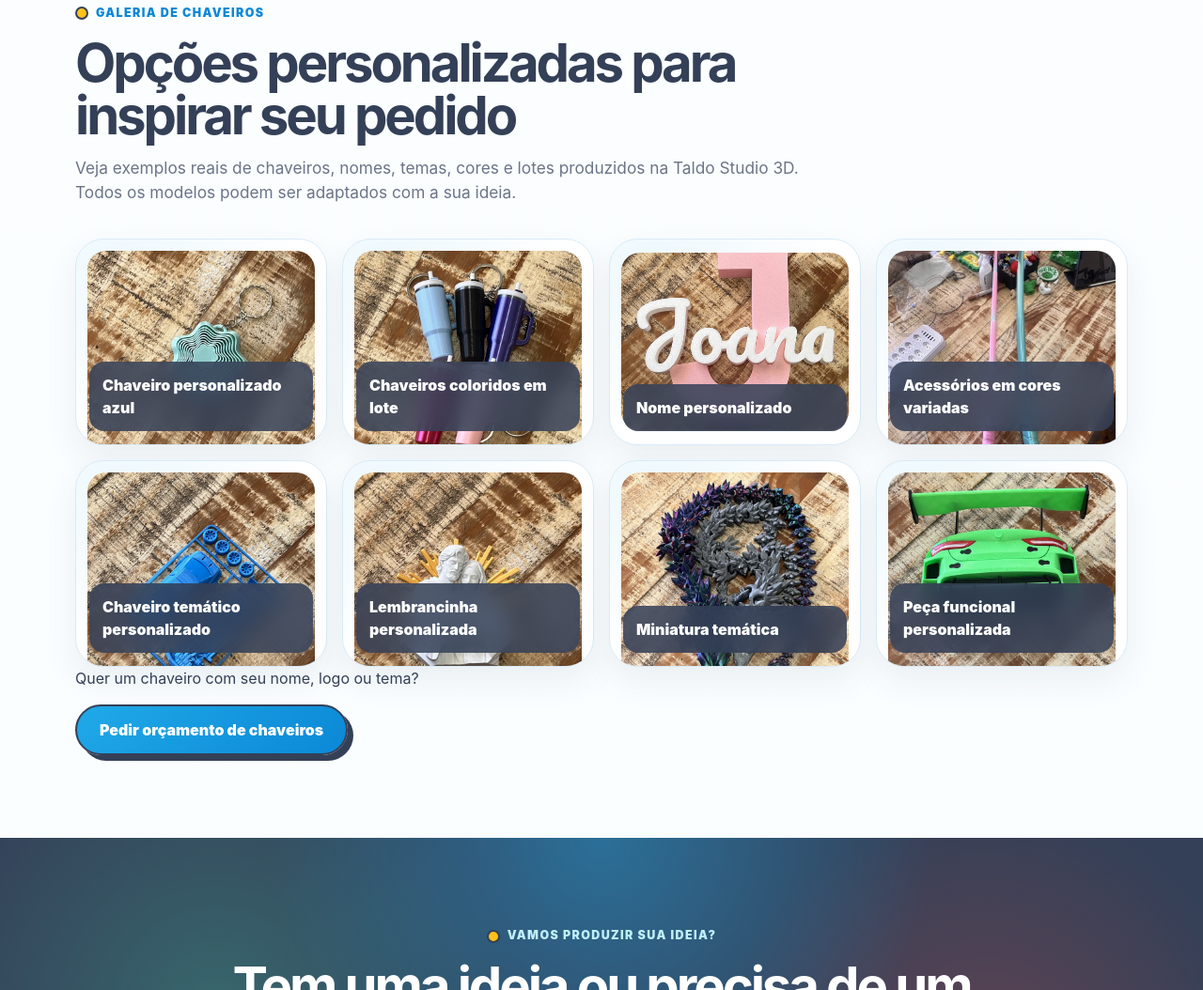
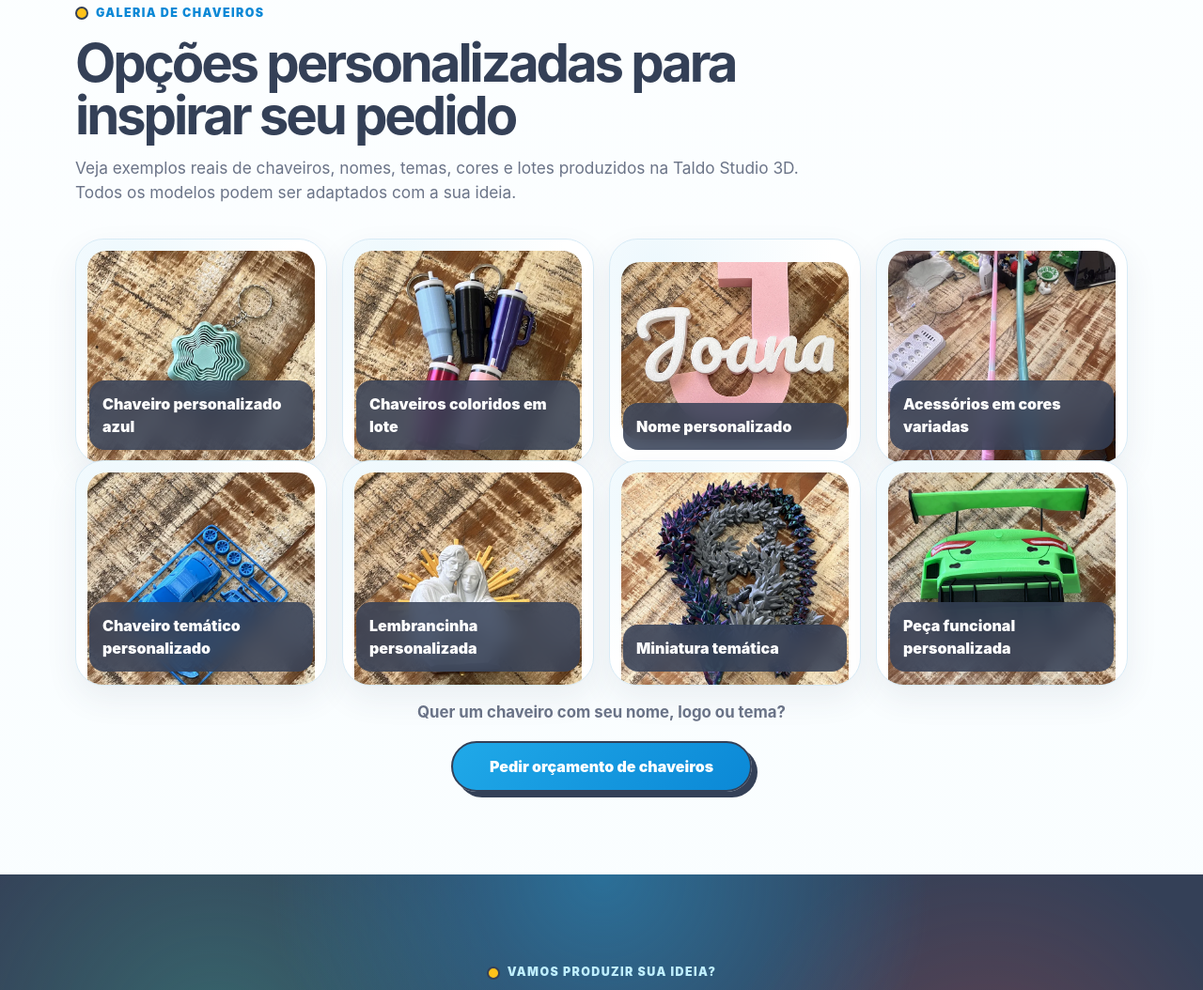
Before and after one commit to juanfazolo-cpu/Landingpage, a plain HTML site: page index.html in a window 1280 px wide. Shown: the part 4045-5099 px from the top of the page at 94% size. Drawn offline with Linux system fonts and the light colour scheme.

Commit message:
Update styles.css

```diff
--- a/styles.css
+++ b/styles.css
@@ -695,6 +695,34 @@ h3 {
   box-shadow: 0 8px 20px rgba(23, 23, 23, 0.05);
 }
 
+.gallery-grid-keychains {
+  grid-auto-rows: 240px;
+}
+
+.gallery-grid-keychains .gallery-card {
+  min-height: 240px;
+}
+
+.gallery-cta {
+  display: grid;
+  gap: 18px;
+  justify-items: center;
+  margin-top: 36px;
+  text-align: center;
+}
+
+.gallery-cta p {
+  max-width: 520px;
+  margin: 0;
+  color: var(--color-muted);
+  font-size: 1.05rem;
+  font-weight: 700;
+}
+
+.gallery-cta .button {
+  min-width: min(100%, 320px);
+}
+
 .gallery-grid {
   display: grid;
   grid-template-columns: repeat(4, minmax(0, 1fr));
```
